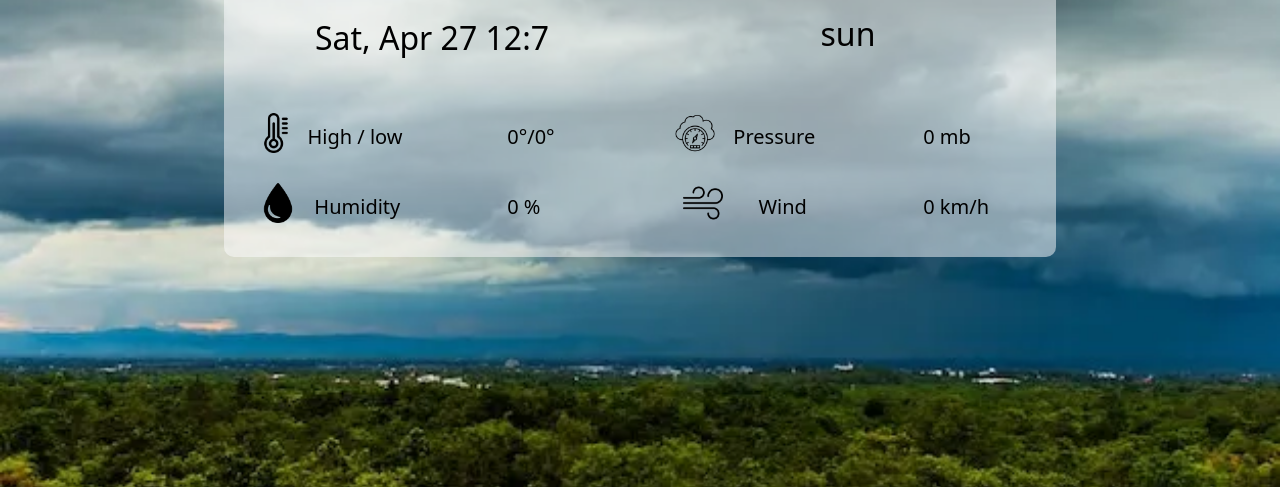
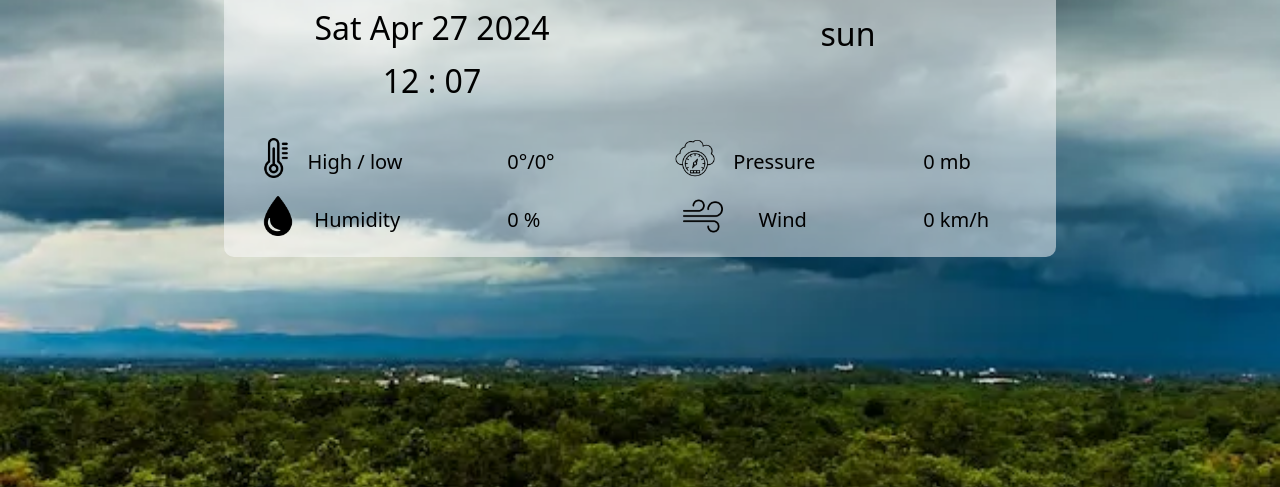
Before and after one commit to KHab1bull0/Web-weather-app, a plain HTML site: page index.html in a window 1280 px wide. Shown: the part 313-800 px from the top of the page. Drawn offline with Linux system fonts and the light colour scheme; no server answers.

Commit message:
Optimized

```diff
--- a/index.html
+++ b/index.html
@@ -25,7 +25,8 @@
                     <div class="degre">
                         <h1 class="city">Tashkent, UZ</h1>
                         <h1 class="degre__gradus">0°</h1>
-                        <h1 id="time">11 : 39</h1>
+                        <h1 id="date"></h1>
+                        <h1 id="time"></h1>
                     </div>
                     <div class="icon">
                         <img class="icons" src="/image/2682848_day_forecast_sun_sunny_weather_icon.png" alt="">
--- a/js/app.js
+++ b/js/app.js
@@ -2,14 +2,21 @@
 async function weather() {
 
     const data = new Date()
-    let arr = data.toDateString().split(' ')
+    let arr = data.toDateString()
     let hour = data.getHours()
     let minuts = data.getMinutes()
 
+    const date = document.getElementById('date')
+    date.textContent = arr
+
     const times = document.getElementById('time')
-    times.textContent = arr[0] + ', ' + arr[1] + "  " + arr[2] + ' ' + hour + ':' + minuts
+    if(minuts < 10){
+        times.textContent = hour + ' : 0' + minuts
+    } else {
+        times.textContent = hour + ' : ' + minuts
+    }
 
-    const ukey = `5f8503fb89ffdb650735ce3ffd36d138`
+    const key = `5f8503fb89ffdb650735ce3ffd36d138`
     let city = document.querySelector('.inputcity').value
     console.log(city)
 
@@ -19,7 +26,7 @@ async function weather() {
 
     if (city) {
         try {
-            const url = `https://api.openweathermap.org/data/2.5/weather?q=${city}&appid=${ukey}&units=metric`
+            const url = `https://api.openweathermap.org/data/2.5/weather?q=${city}&appid=${key}&units=metric`
 
             const res = await fetch(url)
             const json = await res.json()
```
